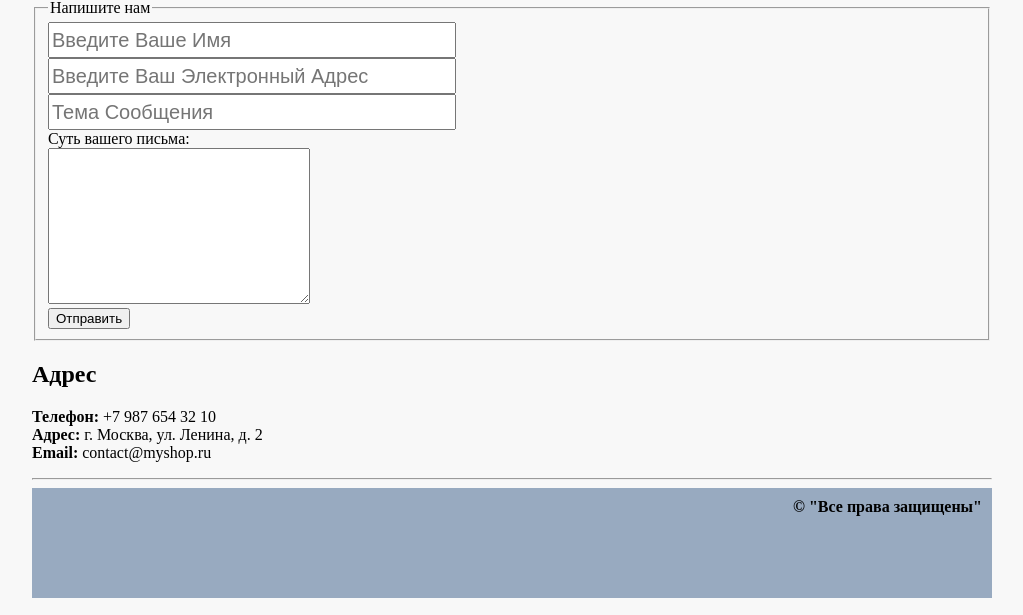
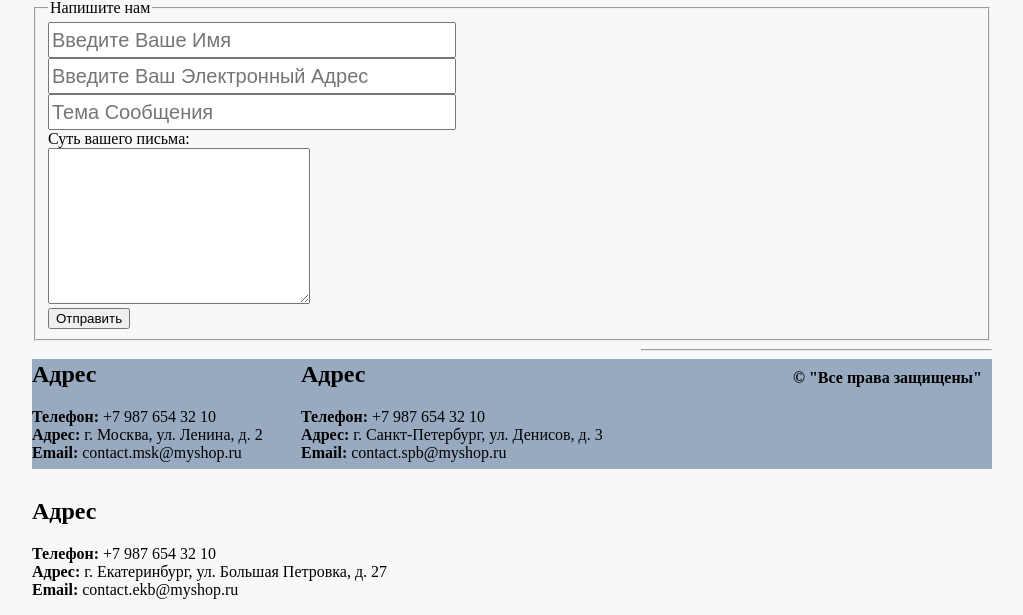
Before and after one commit to stepanovartem93/course_django, a Django app: page /contacts/ in a window 1280 px wide. Shown: the part 224-839 px from the top of the page, without its empty margins (128-1151 px from the left). Run offline with Django 3.2, Linux system fonts and the light colour scheme.

Commit message:
добавил базовый шаблон добавил наследование шаблонов

```diff
--- /dev/null
+++ b/geekshop/mainapp/templates/mainapp/base.html
@@ -0,0 +1,31 @@
+<!DOCTYPE html>
+<html>
+    <head>
+        <meta charset="UTF-8">
+        <title>Главная</title>
+        <link rel="stylesheet" href="/static/css/style.css">
+    </head>
+    <body>
+        <div class="container">
+            <div class="header">
+                <img src="/static/img/surf-logo.svg" alt="surf logo">
+                <div class="storeName">
+                    My shop
+                </div>
+                <ul class="mainMenu">
+                    <li><a href="/">Главная</a></li>
+                    <li><a href="/products">Каталог</a></li>
+                    <li><a href="/contacts">Контакты</a></li>
+                </ul>
+            </div>
+
+            <hr>
+
+            {% block container %}
+            {% endblock %}
+
+            <hr>
+            <div class="footer">&copy; "Все права защищены"</div>
+        </div>
+    </body>
+</html>
--- a/geekshop/mainapp/templates/mainapp/contacts.html
+++ b/geekshop/mainapp/templates/mainapp/contacts.html
@@ -1,26 +1,5 @@
-<!DOCTYPE html>
-<html>
-    <head>
-        <meta charset="UTF-8">
-        <title>Контакты</title>
-        <link rel="stylesheet" href="/static/css/style.css">
-    </head>
-    <body>
-        <div class="container">
-            <div class="header">
-                <img src="/static/img/surf-logo.svg" alt="surf logo">
-                <div class="storeName">
-                    My shop
-                </div>
-                <ul class="mainMenu">
-                    <li><a href="/">Главная</a></li>
-                    <li><a href="/products">Каталог</a></li>
-                    <li><a href="/contacts">Контакты</a></li>
-                </ul>
-            </div>
-
-            <hr>
-
+{% extends 'mainapp/base.html' %}
+{% block container %}
     <h1>Контакты</h1>
 
     <fieldset>
@@ -40,17 +19,30 @@
         </form>
     </fieldset>
 
+    <div class="adress_in_contacts">
+        <h2>Адрес </h2>
+        <p>
+            <strong>Телефон: </strong> +7 987 654 32 10<br>
+            <strong>Адрес: </strong> г. Москва, ул. Ленина, д. 2<br>
+            <strong>Email: </strong> contact.msk@myshop.ru
+        </p>
+    </div>
+    <div class="adress_in_contacts">
         <h2>Адрес</h2>
         <p>
             <strong>Телефон: </strong> +7 987 654 32 10<br>
-                <strong>Адрес: </strong> г. Москва, ул. Ленина, д. 2<br>
-                <strong>Email: </strong> contact@myshop.ru
+            <strong>Адрес: </strong> г. Санкт-Петербург, ул. Денисов, д. 3<br>
+            <strong>Email: </strong> contact.spb@myshop.ru
         </p>
+    </div>
+    <div class="adress_in_contacts">
+        <h2>Адрес</h2>
+        <p>
+            <strong>Телефон: </strong> +7 987 654 32 10<br>
+            <strong>Адрес: </strong> г. Екатеринбург, ул. Большая Петровка, д. 27<br>
+            <strong>Email: </strong> contact.ekb@myshop.ru
+        </p>
+    </div>
 
     <script type="text/javascript" charset="utf-8" async src="https://api-maps.yandex.ru/services/constructor/1.0/js/?um=constructor%3Afa06657c19968d4d9f3fcfeb461b84cd31c41bd08e4de230a4d676ef18a4f29c&amp;width=100%25&amp;height=374&amp;lang=ru_RU&amp;scroll=true"></script>
-
-            <hr>
-            <div class="footer">&copy; "Все права защищены"</div>
-        </div>
-    </body>
-</html>
+{% endblock %}
--- a/geekshop/static/css/style.css
+++ b/geekshop/static/css/style.css
@@ -176,6 +176,11 @@ body {
     color: #fff;
 }
 
+.adress_in_contacts {
+    float: left;
+    margin-right: 4%;
+}
+
 .productImg {
     width: 100%;
     border: 4px solid #274e7d;
```
Also changed, not shown: geekshop/mainapp/templates/mainapp/index.html (+3 -29 lines), geekshop/mainapp/templates/mainapp/products.html (+3 -28 lines), 1 other file. Lines whose indentation alone changed are shown as unchanged.
